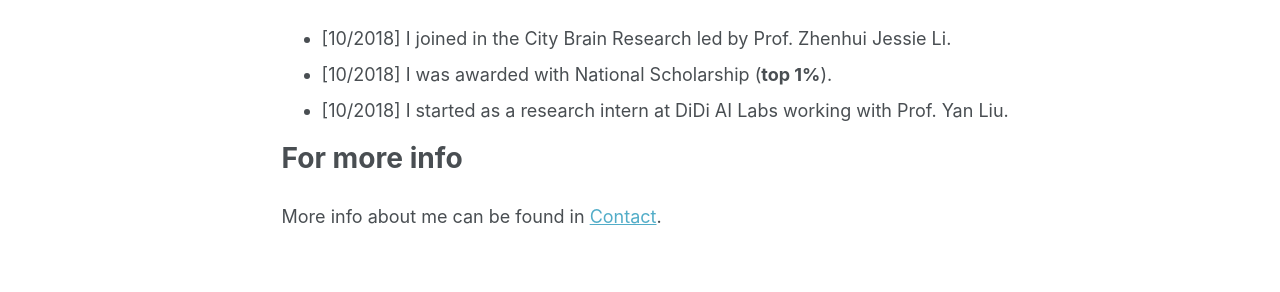
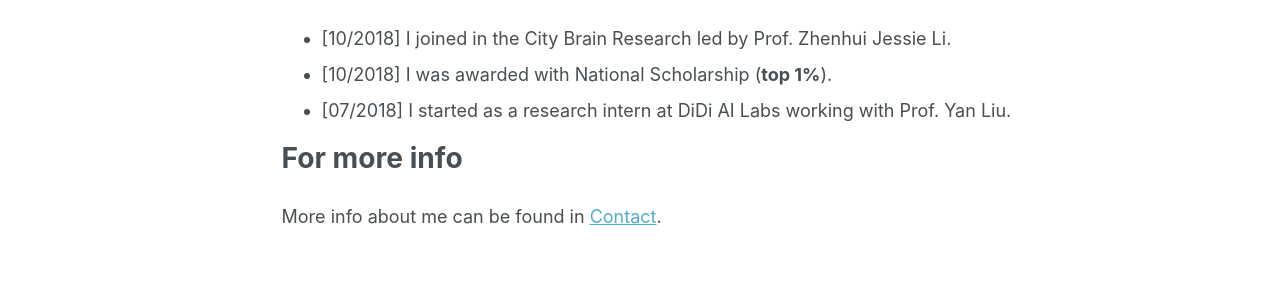
Before and after one commit to xyh97/xyh97.github.io, a Jekyll site: the page built from _pages/about.md, in a window 1280 px wide. Shown: the part 453-745 px from the top of the page. Built offline with Jekyll 4.4.1, drawn with Linux system fonts in a browser that asks for light colours.

Commit message:
update time

```diff
--- a/_pages/about.md
+++ b/_pages/about.md
@@ -18,7 +18,7 @@ News
 ======
 - [10/2018] I joined in the City Brain Research led by Prof. Zhenhui Jessie Li.
 - [10/2018] I was awarded with National Scholarship (**top 1%**).
-- [10/2018] I started as a research intern at DiDi AI Labs working with Prof. Yan Liu.
+- [07/2018] I started as a research intern at DiDi AI Labs working with Prof. Yan Liu.
 
 For more info
 ======
```
